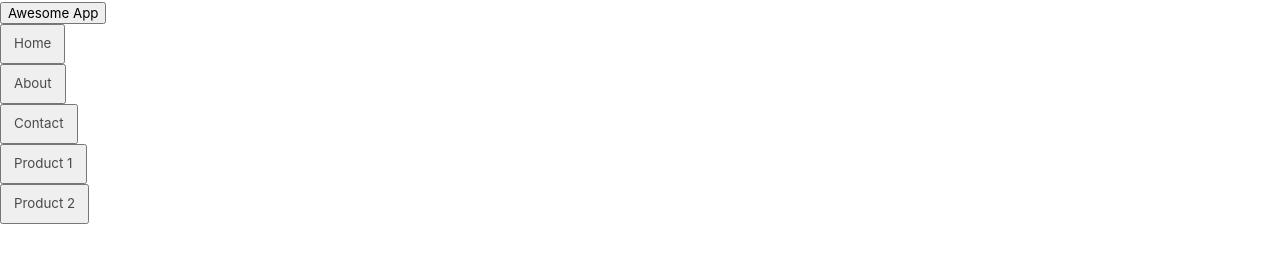
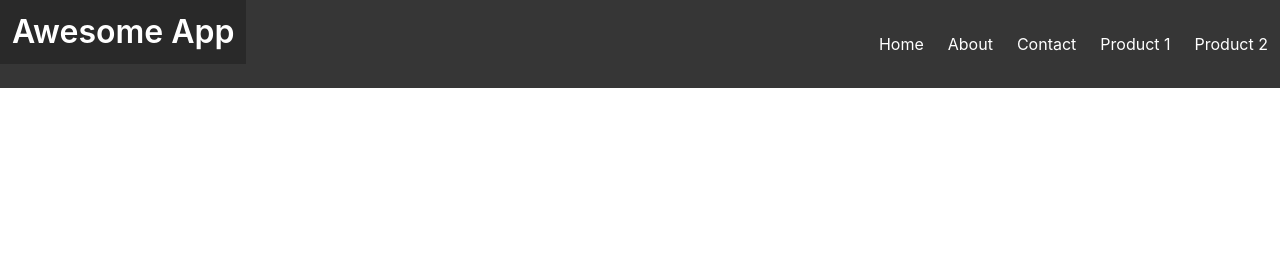
Before and after one commit to alperg/vanillajs-routing, a plain HTML site: page index.html in a window 1280 px wide. Drawn offline with nearby package versions, Linux system fonts and the light colour scheme.

Commit message:
style fix

```diff
--- a/index.html
+++ b/index.html
@@ -13,20 +13,26 @@
 
 <body>
   <header>
-    <nav className="navbar is-dark">
-      <div className="container">
-        <div className="navbar-menu is-active">
-          <div className="navbar-brand">
-            <button className="navbar-item">Awesome App</button>
-          </div>
+    <nav class="navbar is-dark" role="navigation" aria-label="main navigation">
+      <div class="navbar-brand">
+        <a class="navbar-item title" href="/">
+          Awesome App
+        </a>
 
-          <div className="navbar-end">
-            <button class="navbar-item" id="home">Home</button>
-            <button class="navbar-item" id="about">About</button>
-            <button class="navbar-item" id="contact">Contact</button>
-            <button class="navbar-item" id="prod1">Product 1</button>
-            <button class="navbar-item" id="prod2">Product 2</button>
-          </div>
+        <a role="button" class="navbar-burger burger" aria-label="menu" aria-expanded="false" data-target="navbarBasicExample">
+          <span aria-hidden="true"></span>
+          <span aria-hidden="true"></span>
+          <span aria-hidden="true"></span>
+        </a>
+      </div>
+
+      <div id="navbarBasicExample" class="navbar-menu has-text-centered">
+        <div class="navbar-end">
+          <a class="navbar-item" id="home" href="#">Home</a>
+          <a class="navbar-item" id="about" href="#">About</a>
+          <a class="navbar-item" id="contact" href="#">Contact</a>
+          <a class="navbar-item" id="prod1" href="#">Product 1</a>
+          <a class="navbar-item" id="prod2" href="#">Product 2</a>
         </div>
       </div>
     </nav>
```
